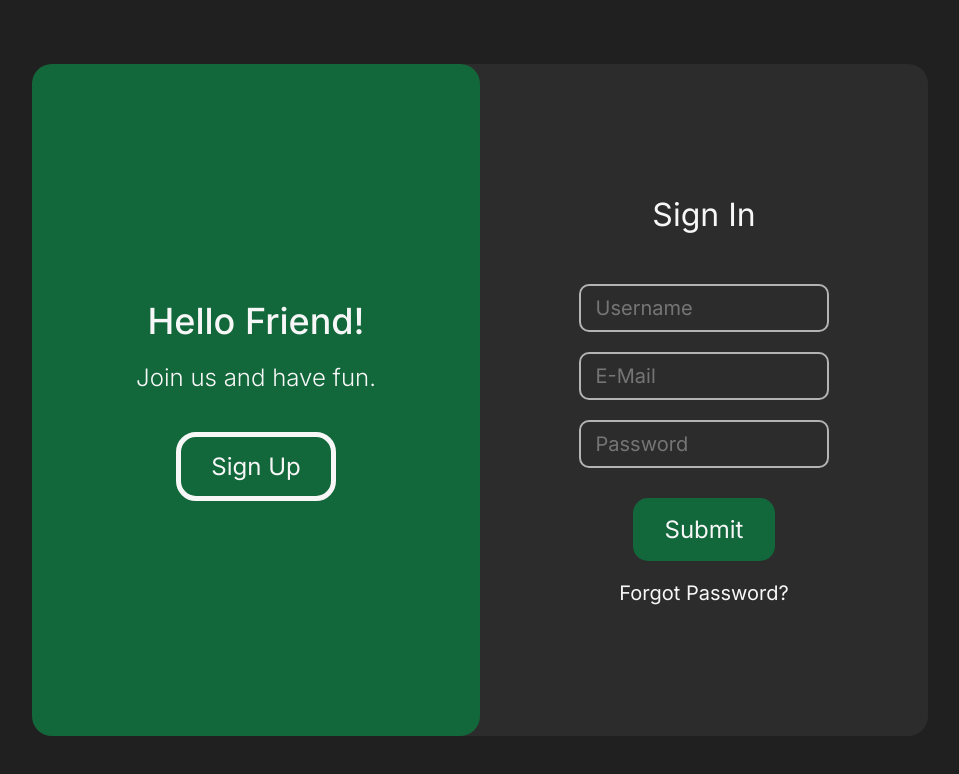
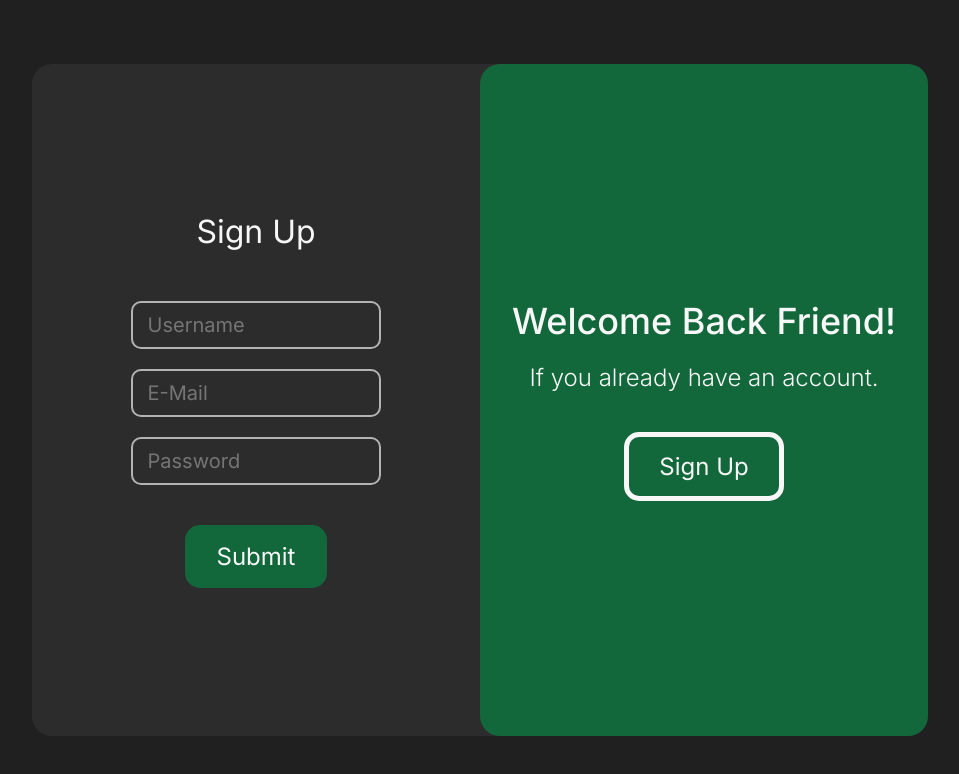
Before and after one commit to sekerhalithamza/jschat, a Next.js app: page / in a window 1280 px wide. Shown: the top 774 px of the page, without its empty margins (160-1119 px from the left). Built offline with nearby package versions, Linux system fonts and the light colour scheme.

Commit message:
refactor: create button components and use them in sign in/up page

```diff
--- a/app/page.module.css
+++ b/app/page.module.css
@@ -67,19 +67,7 @@
 }
 
 .sliderButton {
-	background-color: transparent;
-	border: 5px solid var(--white);
-	padding-block: 15px;
-	padding-inline: 30px;
-	font-size: 24px;
-	border-radius: 20px;
 	margin-block-start: 20px;
-	transition: all 500ms ease;
-}
-
-.sliderButton:hover {
-	background-color: var(--white);
-	color: var(--background-dark);
 }
 
 .slider.onRight {
@@ -130,6 +118,10 @@
 	gap: 20px;
 }
 
+.formButton {
+	margin-block-start: 20px;
+}
+
 .input {
 	background-color: transparent;
 	border: 2px solid var(--gray);
@@ -149,22 +141,6 @@
 	font-size: 20px;
 }
 
-.submitButton {
-	background-color: var(--primary-dark);
-	font-size: 24px;
-	padding-block: 15px;
-	padding-inline: 30px;
-	border-radius: 15px;
-	border: 2px solid var(--primary-dark);
-	transition: 500ms ease;
-	margin-block-start: 10px;
-}
-
-.submitButton:hover {
-	background-color: transparent;
-	border: 2px solid var(--primary);
-}
-
 .link {
 	font-size: 20px;
 	transition: color 200ms ease;
--- a/app/page.tsx
+++ b/app/page.tsx
@@ -3,30 +3,40 @@
 import Image from "next/image";
 
 import styles from "./page.module.css";
+import { Button } from "@/app/ui/mainComponents";
 
 export default function Home() {
 	function sliderAnimation() {
 		const slider = document.getElementById("slider");
 		slider?.classList.toggle(styles.onRight);
-		console.log("help");
 	}
 	return (
 		<main className={`${styles.main}`}>
 			<section className={`${styles.section}`}>
-				<div className={`${styles.slider}`} id="slider">
+				<div className={`${styles.slider} ${styles.onRight}`} id="slider">
 					<div className={`${styles.sliderContainer} ${styles.containerLeft}`}>
 						<h2 className={`${styles.sliderTitle}`}>Hello Friend!</h2>
 						<p className={`${styles.sliderText}`}>Join us and have fun.</p>
-						<button onClick={sliderAnimation} type="button" className={`${styles.sliderButton}`}>
-							Sign Up
-						</button>
+						<Button
+							child="Sign Up"
+							event={sliderAnimation}
+							buttonType="button"
+							style="secondary"
+							extraStyles={[styles.sliderButton]}
+						></Button>
 					</div>
 					<div className={`${styles.sliderContainer} ${styles.containerRight}`}>
 						<h2 className={`${styles.sliderTitle}`}>Welcome Back Friend!</h2>
-						<p className={`${styles.sliderText}`}>If you already have an account.</p>
-						<button onClick={sliderAnimation} type="button" className={`${styles.sliderButton}`}>
-							Sign In
-						</button>
+						<p className={`${styles.sliderText}`}>
+							If you already have an account.
+						</p>
+						<Button
+							child="Sign Up"
+							event={sliderAnimation}
+							buttonType="button"
+							style="secondary"
+							extraStyles={[styles.sliderButton]}
+						></Button>
 					</div>
 				</div>
 				<div className={`${styles.container} ${styles.signUp}`}>
@@ -47,7 +57,12 @@ export default function Home() {
 							type="password"
 							placeholder="Password"
 						></input>
-						<button className={`${styles.submitButton}`}>Submit</button>
+						<Button
+							child="Submit"
+							style="primary"
+							buttonType="submit"
+							extraStyles={[styles.formButton]}
+						></Button>
 					</form>
 				</div>
 				<div className={`${styles.container} ${styles.signIn}`}>
@@ -68,7 +83,12 @@ export default function Home() {
 							type="password"
 							placeholder="Password"
 						></input>
-						<button className={`${styles.submitButton}`}>Submit</button>
+						<Button
+							child="Submit"
+							style="primary"
+							buttonType="submit"
+							extraStyles={[styles.formButton]}
+						></Button>
 						<a href="#" className={`${styles.link}`}>
 							Forgot Password?
 						</a>
--- /dev/null
+++ b/app/ui/mainComponents.module.css
@@ -0,0 +1,27 @@
+.button {
+	font-size: 24px;
+	padding-block: 15px;
+	padding-inline: 30px;
+	border-radius: 15px;
+	transition: all 500ms ease;
+}
+
+.button.primary {
+	background-color: var(--primary-dark);
+	border: 2px solid var(--primary-dark);
+}
+
+.button.primary:hover {
+	background-color: transparent;
+	border: 2px solid var(--primary);
+}
+
+.button.secondary {
+	background-color: transparent;
+	border: 5px solid var(--white);
+}
+
+.button.secondary:hover {
+	background-color: var(--white);
+	color: var(--background-dark);
+}
--- /dev/null
+++ b/app/ui/mainComponents.tsx
@@ -0,0 +1,31 @@
+"use client";
+
+import styles from "@/app/ui/mainComponents.module.css";
+
+export function Button({
+	child,
+	event,
+	style,
+	extraStyles,
+	buttonType,
+}: {
+	child: React.ReactNode;
+	event?: Function;
+	style: "primary" | "secondary";
+	extraStyles?: string[];
+	buttonType: "submit" | "button" | "reset";
+}) {
+	const handleClick = () => {
+		if (event) event();
+	};
+
+	return (
+		<button
+			onClick={handleClick}
+			type={buttonType}
+			className={`${styles.button} ${styles[style]} ${extraStyles?.join(" ")} `}
+		>
+			{child}
+		</button>
+	);
+}
```
Also changed, not shown: package.json (+5 -3 lines), 1 other file (tests, documents, lock files or other folders).
